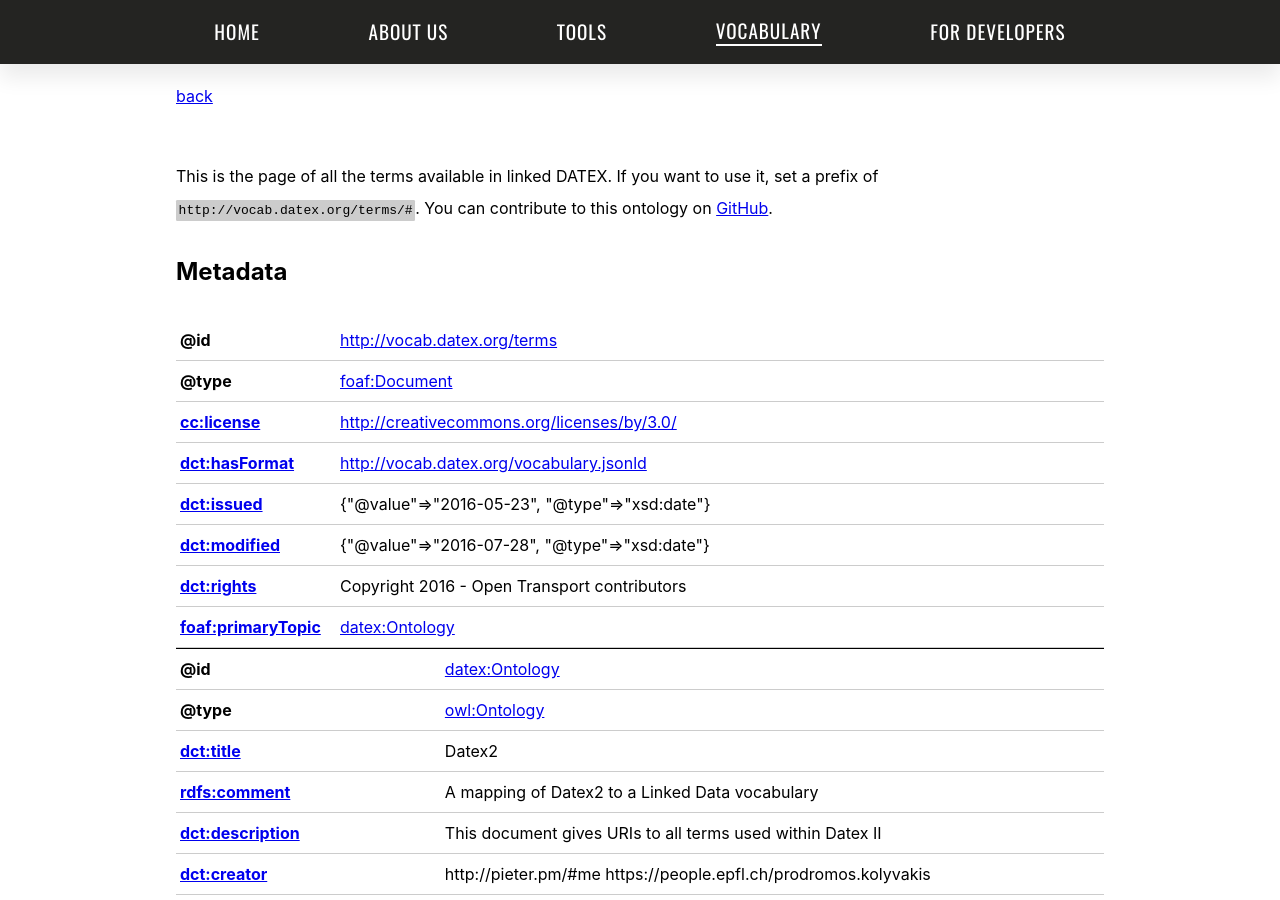
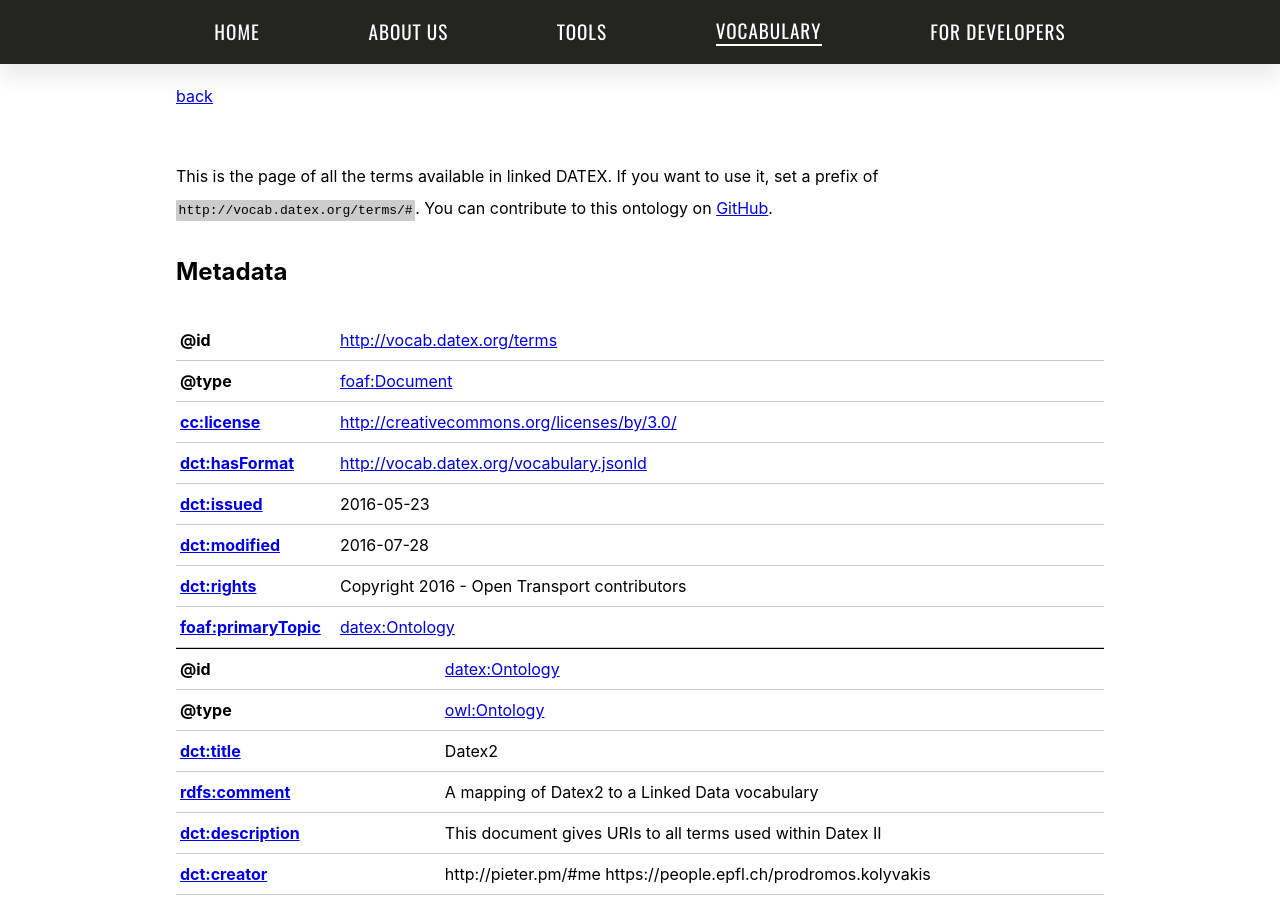
Before and after one commit to osoc16/mobylink, a Jekyll site: the page built from terms/index.html, in a window 1280 px wide and 900 px high. Built offline with Jekyll 4.4.1, drawn with Linux system fonts in a browser that asks for light colours.

Commit message:
fix: show only value of complex types (useful in metadata)

```diff
--- a/terms/index.html
+++ b/terms/index.html
@@ -27,7 +27,7 @@ layout: example
           {% endif %}
         </th>
         <td>
-        {% if inner[1]['@language'].size > 0 %}
+        {% if inner[1]['@language'].size > 0 or inner[1]['@type'].size > 0 %}
           {{inner[1]['@value']}}
         {% else %}
           {% if inner[1] contains ':' %}
```
